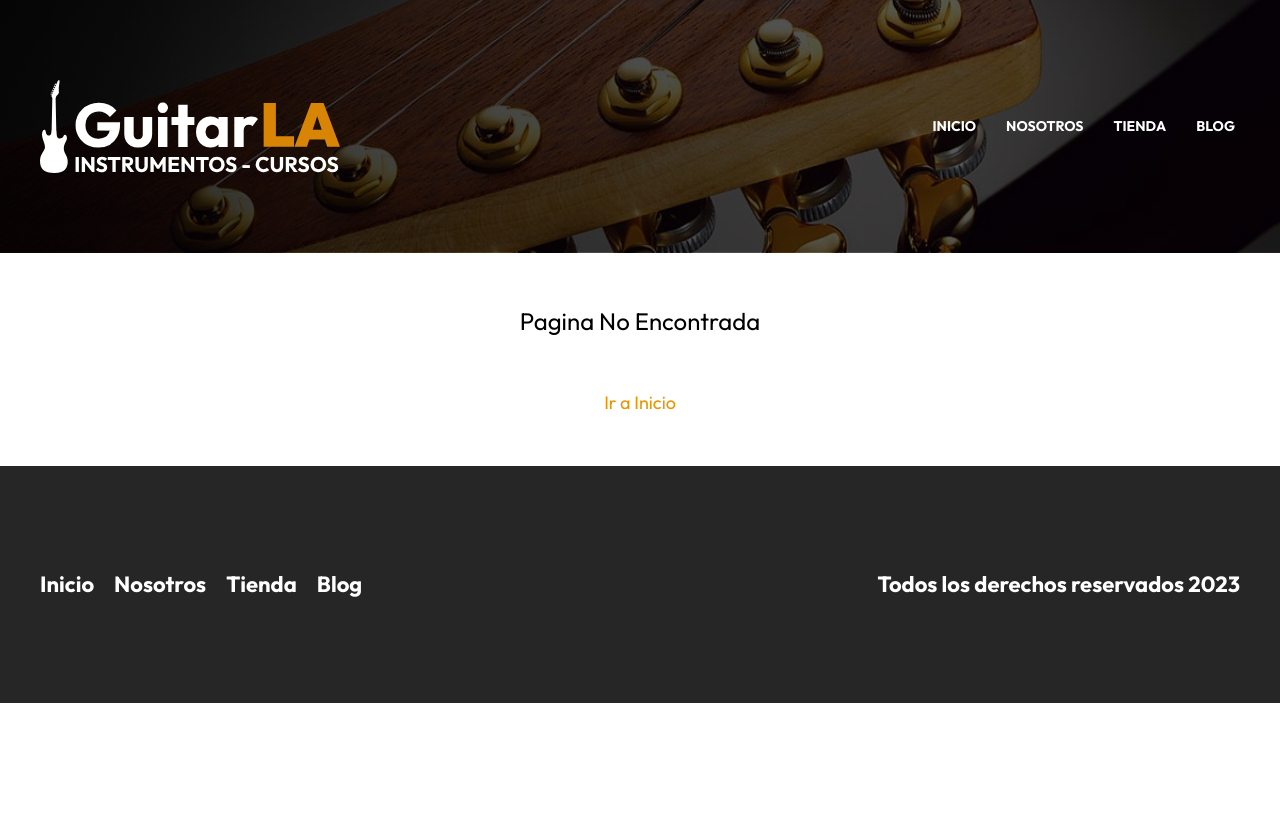
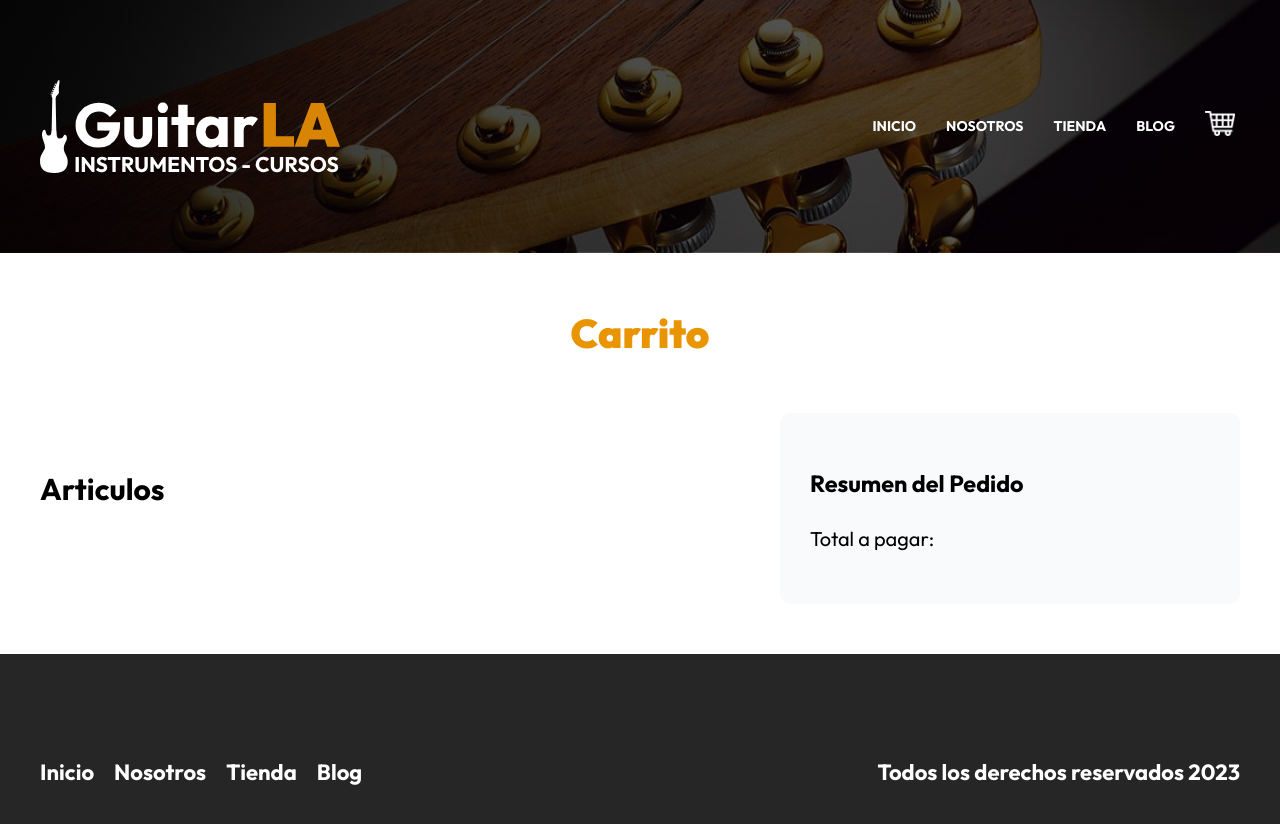
Before and after one commit to agustintrossero/guitarla-next, a Next.js app: page /carrito in a window 1280 px wide. Before the commit this address had no page. Shown: the top 824 px of the page. Before the commit the page ends 800 px from the top, so only its background shows below. Built offline with nearby package versions, Linux system fonts and the light colour scheme.

Commit message:
created the cursos section at the Home page and added styles, also created the cart page with its component and styles

```diff
--- a/components/header.js
+++ b/components/header.js
@@ -34,6 +34,11 @@ export default function Header() {
                         Blog
                     </a>
                 </Link>
+                <Link legacyBehavior href="/carrito">
+                    <a>
+                        <Image src="/img/carrito.png" width={30} height={25} alt="icono carrito de compras"/>
+                    </a>
+                </Link>
             </nav>
         </div>
     </header>
--- /dev/null
+++ b/pages/carrito.js
@@ -0,0 +1,21 @@
+import Layout from "@/components/layout"
+import styles from "../styles/carrito.module.css"
+
+export default function Carrito() {
+  return (
+    <Layout title="Carrito de compras">
+      <main className="contenedor">
+        <h1 className="heading">Carrito</h1>
+        <div className={styles.contenido}>
+            <div className={styles.carrito}>
+                <h2>Articulos</h2>
+            </div>
+            <aside className={styles.resumen}>
+                <h3>Resumen del Pedido</h3>
+                <p>Total a pagar: </p>
+            </aside>
+        </div>
+      </main>
+    </Layout>
+  )
+}
--- /dev/null
+++ b/styles/carrito.module.css
@@ -0,0 +1,20 @@
+.contenido{
+    display: grid;
+    align-items: flex-start;
+    gap: 5rem;
+}
+@media (min-width: 768px){
+    .contenido{
+        grid-template-columns: 3fr 2fr;
+    }
+}
+
+.carrito{
+    padding: 3rem 0;
+}
+
+.resumen{
+    background-color: #F9FAFB;
+    padding: 3rem;
+    border-radius: 1rem;
+}
--- a/styles/header.module.css
+++ b/styles/header.module.css
@@ -21,6 +21,7 @@
 .navegacion{
     margin-top: 5rem;
     display: flex;
+    align-items: center;
     gap: 2rem;
 }
 
```
Also changed, not shown: components/curso.js (added, +19 -0 lines), pages/index.js (+18 -8 lines), public/img/carrito.png (added).
